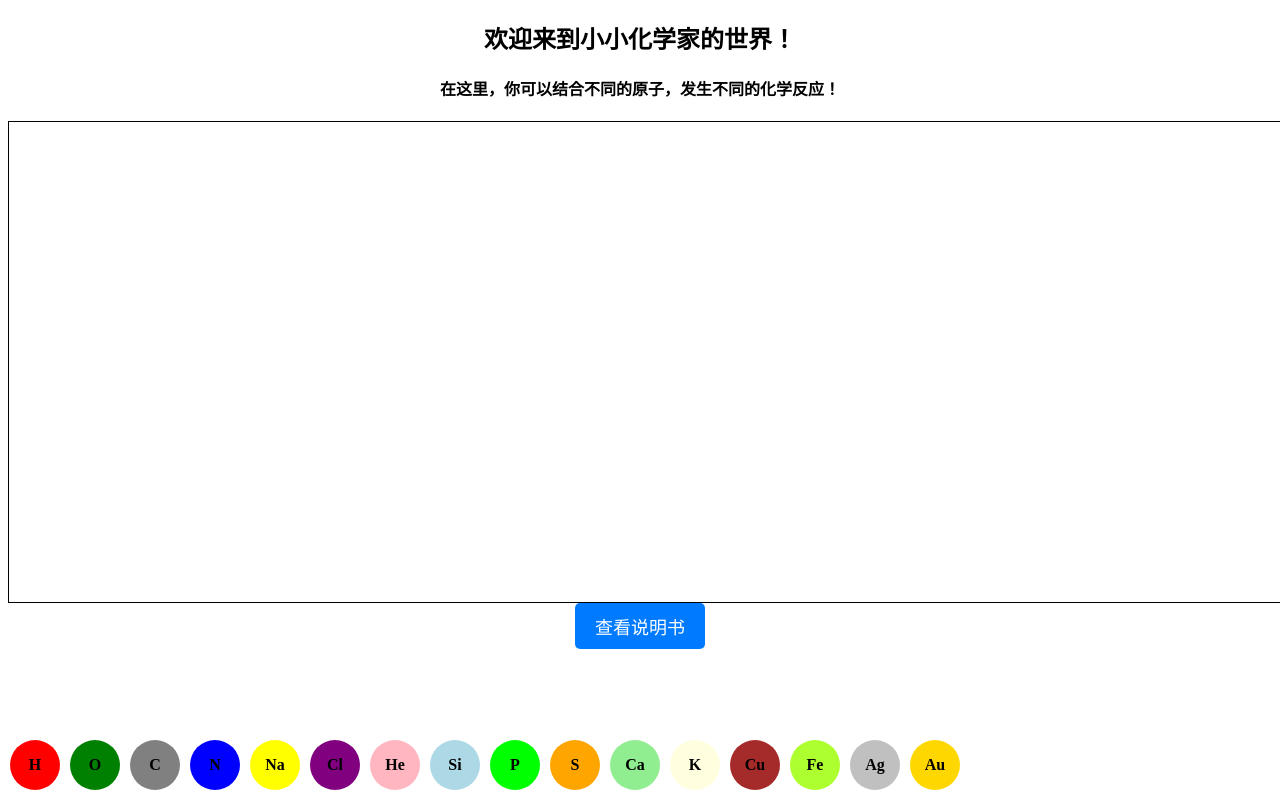
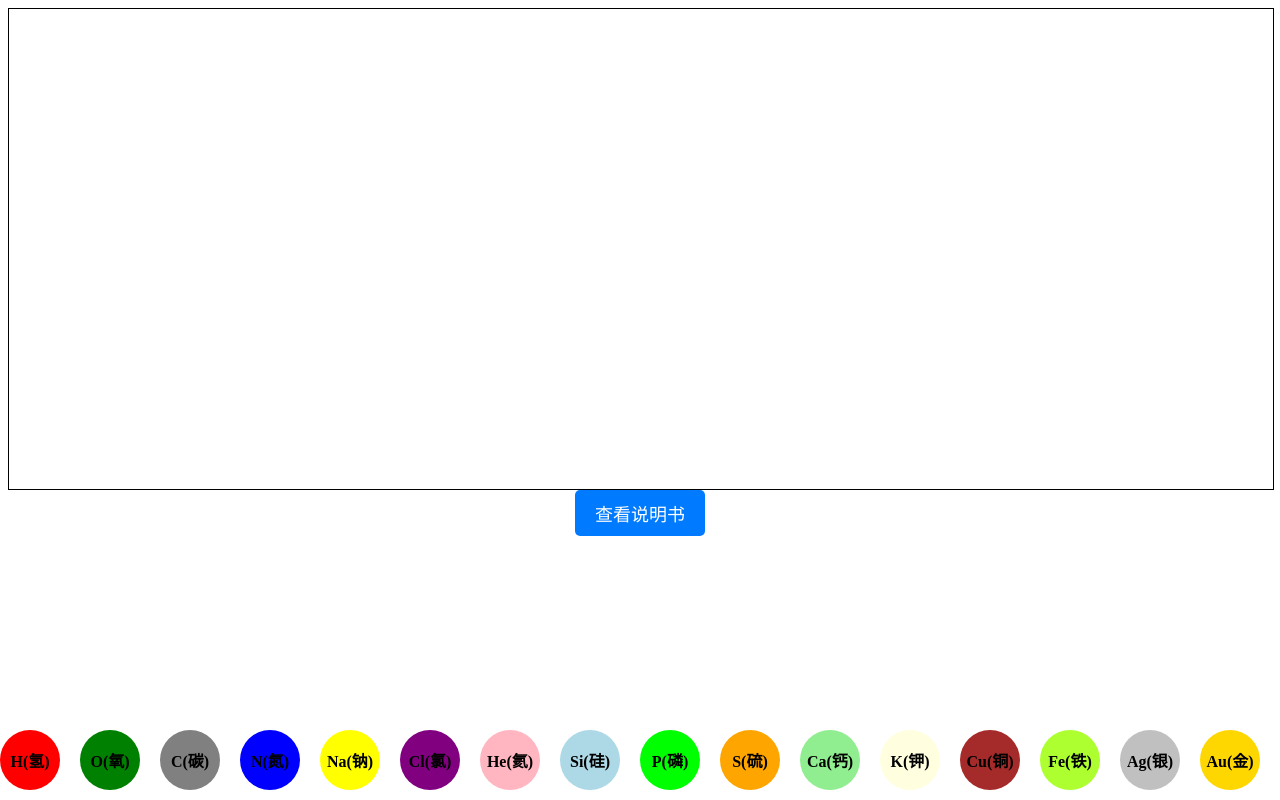
Before and after one commit to KevinLink47/chemical-game, a plain HTML site: page chemical.html in a window 1280 px wide. Drawn offline with Linux system fonts and the light colour scheme.

Commit message:
Update chemical.html

```diff
--- a/chemical.html
+++ b/chemical.html
@@ -42,9 +42,9 @@
 
 
         .draggable {
-            width: 50px;
-            height: 50px;
-            border-radius: 25px;
+            width: 60px;
+            height: 60px;
+            border-radius: 30px;
             position: absolute;
             cursor: pointer;
             display: flex;
@@ -56,11 +56,11 @@
 
         #drawingCanvas {
             position: absolute;
-            width: 100%;
-            height: 100%;
+            width: 500;
+            height: 1000;
             top: 0;
             left: 0;
-            z-index: 90;
+            z-index: 99;
         }
 
         .source {
@@ -157,7 +157,13 @@
         }
     </style>
     <script>
+        document.addEventListener('DOMContentLoaded', function() {
+        var canvas = document.getElementById('drawingCanvas');
+        canvas.width =1000;
+        canvas.height = 500;})
         let currentIncrement = 0;
+
+
 
         function allowDrop(ev) {
             ev.preventDefault();
@@ -188,13 +194,15 @@
 
                 // 计算相对于 container 的高度
                 let containerY = container.getBoundingClientRect().top + window.scrollY;
-                newAtom.style.left = (ev.clientX - 25) + 'px';
-                newAtom.style.top = (ev.clientY - 25 - containerY) + 'px'; // 使用 containerY
+                newAtom.style.left = (ev.clientX - 30) + 'px';
+                newAtom.style.top = (ev.clientY - 30 - containerY) + 'px'; // 使用 containerY
 
                 newAtom.style.position = 'absolute';
                 newAtom.classList.remove('source');
                 newAtom.onclick = function () {
                     this.remove();
+                    connectAtoms();
+                    console.log("remove:", ev)
                 };
                 newAtom.ondragstart = function (event) {
                     // Your ondragstart logic here...
@@ -222,14 +230,20 @@
 
 
         function distanceBetweenElements(el1, el2) {
-            let x1 = el1.offsetLeft + 25;
-            let y1 = el1.offsetTop + 25;
-            let x2 = el2.offsetLeft + 25;
-            let y2 = el2.offsetTop + 25;
-            return Math.sqrt((x1 - x2) * (x1 - x2) + (y1 - y2) * (y1 - y2));
-        }
+    let rect1 = el1.getBoundingClientRect();
+    let rect2 = el2.getBoundingClientRect();
 
-        function shouldConnect(el1, el2, maxDistance = 100) {
+    let x1 = rect1.left + rect1.width / 2 + window.pageXOffset;
+    let y1 = rect1.top + rect1.height / 2 + window.pageYOffset;
+
+    let x2 = rect2.left + rect2.width / 2 + window.pageXOffset;
+    let y2 = rect2.top + rect2.height / 2 + window.pageYOffset;
+
+    return Math.sqrt((x1 - x2) * (x1 - x2) + (y1 - y2) * (y1 - y2));
+}
+
+
+        function shouldConnect(el1, el2, maxDistance = 200) {
             return distanceBetweenElements(el1, el2) <= maxDistance;
         }
 
@@ -284,6 +298,7 @@
                     drawConnection(ctx, O, connectedHs[1]);
                     Hs = Hs.filter(H => !connectedHs.includes(H));
                 }
+
             }
 
             // NH3NO3 反应
@@ -397,49 +412,37 @@
 
         function drawConnection(ctx, element1, element2) {
             let rect1 = element1.getBoundingClientRect();
-            let x1 = rect1.left + rect1.width / 2 ; // 加上页面水平滚动的偏移
-            let y1 = rect1.top + rect1.height / 2 ; // 加上页面垂直滚动的偏移
+            let rect2 = element2.getBoundingClientRect();
+            let x1 = rect1.left + rect1.width / 2 + window.pageXOffset;
+            let y1 = rect1.top + rect1.height / 2 + window.pageYOffset;
 
-            let rect2 = element2.getBoundingClientRect();
-            let x2 = rect2.left + rect2.width / 2 ; // 加上页面水平滚动的偏移
-            let y2 = rect2.top + rect2.height / 2 ; // 加上页面垂直滚动的偏移
-
-            // 获取容器元素
-            let container = document.getElementById('container');
-
-            // 计算窗口的60%高度
-            let windowHeight = window.innerHeight;
-            let containerHeight = windowHeight * 0.6+"px";
+            let x2 = rect2.left + rect2.width / 2 + window.pageXOffset;
+            let y2 = rect2.top + rect2.height / 2 + window.pageYOffset;
 
 
-            // 设置容器的宽度为窗口的100%
-            container.style.width = window.innerWidth + 'px';
+            let containerHeight = 500;
 
-            if (x1 < 0 || x1 > window.innerWidth || y1 < 0 || y1 > containerHeight || x2 < 0 || x2 > window.innerWidth || y2 < 0 || y2 > containerHeight) {
+
+
+            if (x1 < 0 || x1 > 1000 || y1 < 0 || y1 > containerHeight || x2 < 0 || x2 > 1000 || y2 < 0 || y2 > containerHeight) {
                 return;
             }
 
             ctx.beginPath();
             ctx.moveTo(x1, y1);
+            ctx.strokeStyle = 'black';
             ctx.lineTo(x2, y2);
-            ctx.strokeStyle = 'black';
+            console.log("x1:"+x1+"y1:"+y1);
+            console.log("x2:"+x2+"y2:"+y2);
             ctx.lineWidth = 2;
             ctx.stroke();
+            console.log("draw");
+
         }
 
         document.addEventListener("DOMContentLoaded", function () {
             // 获取容器元素
             let container = document.getElementById('container');
-
-            // 计算窗口的60%高度
-            let windowHeight = window.innerHeight;
-            let containerHeight = windowHeight * 0.6;
-
-            // 设置容器的高度为窗口的60%（但不超过窗口高度）
-            container.style.height = Math.min(containerHeight, windowHeight) + 'px';
-
-            // 设置容器的宽度为窗口的100%
-            container.style.width = window.innerWidth + 'px'; // 添加单位 'px'
             let atoms = document.querySelectorAll('.draggable');
             atoms.forEach(atom => {
                 atom.dataset.uniqueId = atom.id;
@@ -466,49 +469,50 @@
 </head>
 
 <body>
-    <div>
+    <!-- <div>
         <h2>欢迎来到小小化学家的世界！</h2>
     </div>
     <div>
         <h4>在这里，你可以结合不同的原子，发生不同的化学反应！</h4>
-    </div>
+    </div> -->
 
     <div id="container" ondrop="drop(event)" ondragover="allowDrop(event)">
-        <canvas id="drawingCanvas"></canvas>
+        <canvas id="drawingCanvas"  ></canvas>
     </div>
 
     <div class="draggable source" id="H" data-unique-id="H" draggable="true" ondragstart="drag(event)"
-        style="left:10px;">H</div>
+        style="left:0px;">H(氢)</div>
     <div class="draggable source" id="O" data-unique-id="O" draggable="true" ondragstart="drag(event)"
-        style="left:70px;">O</div>
+        style="left:80px;">O(氧)</div>
     <div class="draggable source" id="C" data-unique-id="C" draggable="true" ondragstart="drag(event)"
-        style="left:130px;">C</div>
+        style="left:160px;">C(碳)</div>
     <div class="draggable source" id="N" data-unique-id="N" draggable="true" ondragstart="drag(event)"
-        style="left:190px;">N</div>
+        style="left:240px;">N(氮)</div>
     <div class="draggable source" id="Na" data-unique-id="Na" draggable="true" ondragstart="drag(event)"
-        style="left:250px;">Na</div>
+        style="left:320px;">Na(钠)</div>
     <div class="draggable source" id="Cl" data-unique-id="Cl" draggable="true" ondragstart="drag(event)"
-        style="left:310px;">Cl</div>
+        style="left:400px;">Cl(氯)</div>
     <div class="draggable source" id="He" data-unique-id="He" draggable="true" ondragstart="drag(event)"
-        style="left:370px;">He</div>
+        style="left:480px;">He(氦)</div>
     <div class="draggable source" id="Si" data-unique-id="Si" draggable="true" ondragstart="drag(event)"
-        style="left:430px;">Si</div>
+        style="left:560px;">Si(硅)</div>
     <div class="draggable source" id="P" data-unique-id="P" draggable="true" ondragstart="drag(event)"
-        style="left:490px;">P</div>
+        style="left:640px;">P(磷)</div>
     <div class="draggable source" id="S" data-unique-id="S" draggable="true" ondragstart="drag(event)"
-        style="left:550px;">S</div>
+        style="left:720px;">S(硫)</div>
     <div class="draggable source" id="Ca" data-unique-id="Ca" draggable="true" ondragstart="drag(event)"
-        style="left:610px;">Ca</div>
+        style="left:800px;">Ca(钙)</div>
     <div class="draggable source" id="K" data-unique-id="K" draggable="true" ondragstart="drag(event)"
-        style="left:670px;">K</div>
+        style="left:880px;">K(钾)</div>
     <div class="draggable source" id="Cu" data-unique-id="Cu" draggable="true" ondragstart="drag(event)"
-        style="left:730px;">Cu</div>
+        style="left:960px;">Cu(铜)</div>
     <div class="draggable source" id="Fe" data-unique-id="Fe" draggable="true" ondragstart="drag(event)"
-        style="left:790px;">Fe</div>
+        style="left:1040px;">Fe(铁)</div>
     <div class="draggable source" id="Ag" data-unique-id="Ag" draggable="true" ondragstart="drag(event)"
-        style="left:850px;">Ag</div>
+        style="left:1120px;">Ag(银)</div>
     <div class="draggable source" id="Au" data-unique-id="Au" draggable="true" ondragstart="drag(event)"
-        style="left:910px;">Au</div>
+        style="left:1200px;">Au(金)</div>
+
 
     <!-- 添加一个查看说明书的按钮 -->
     <button id="showManualBtn" class="custom-button">查看说明书</button>
```
